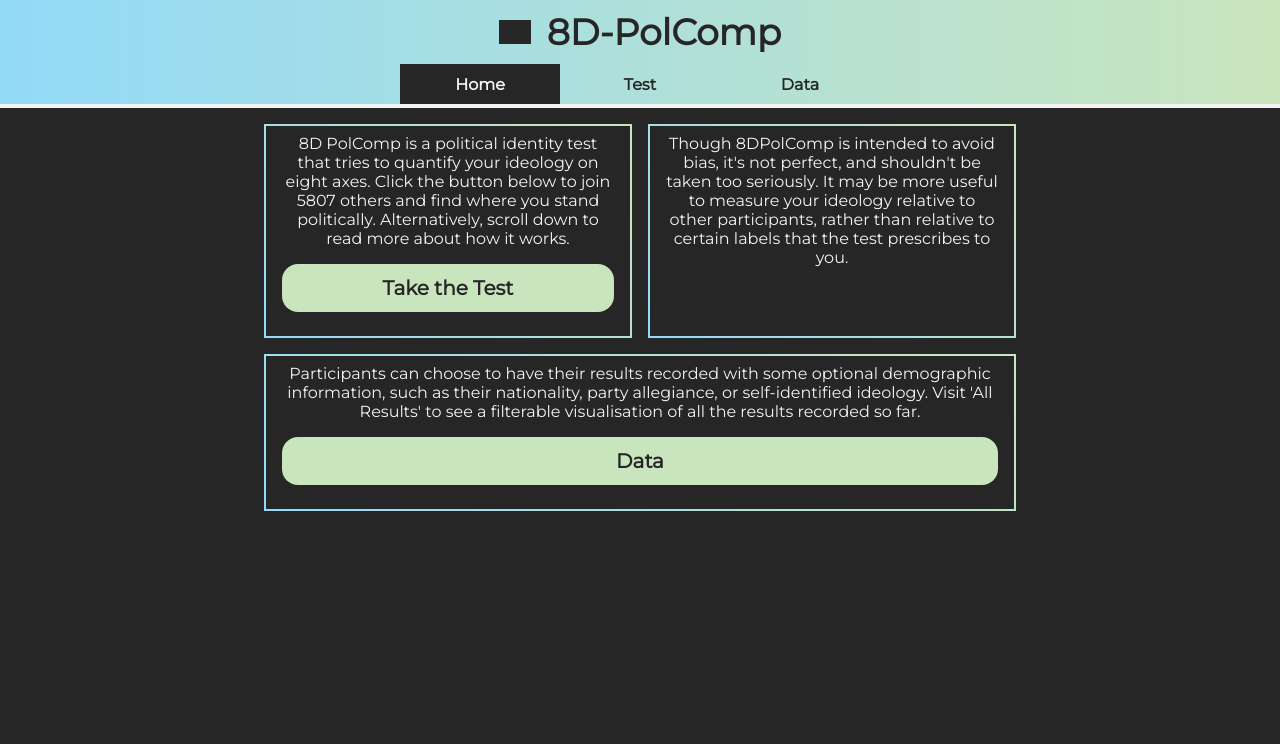
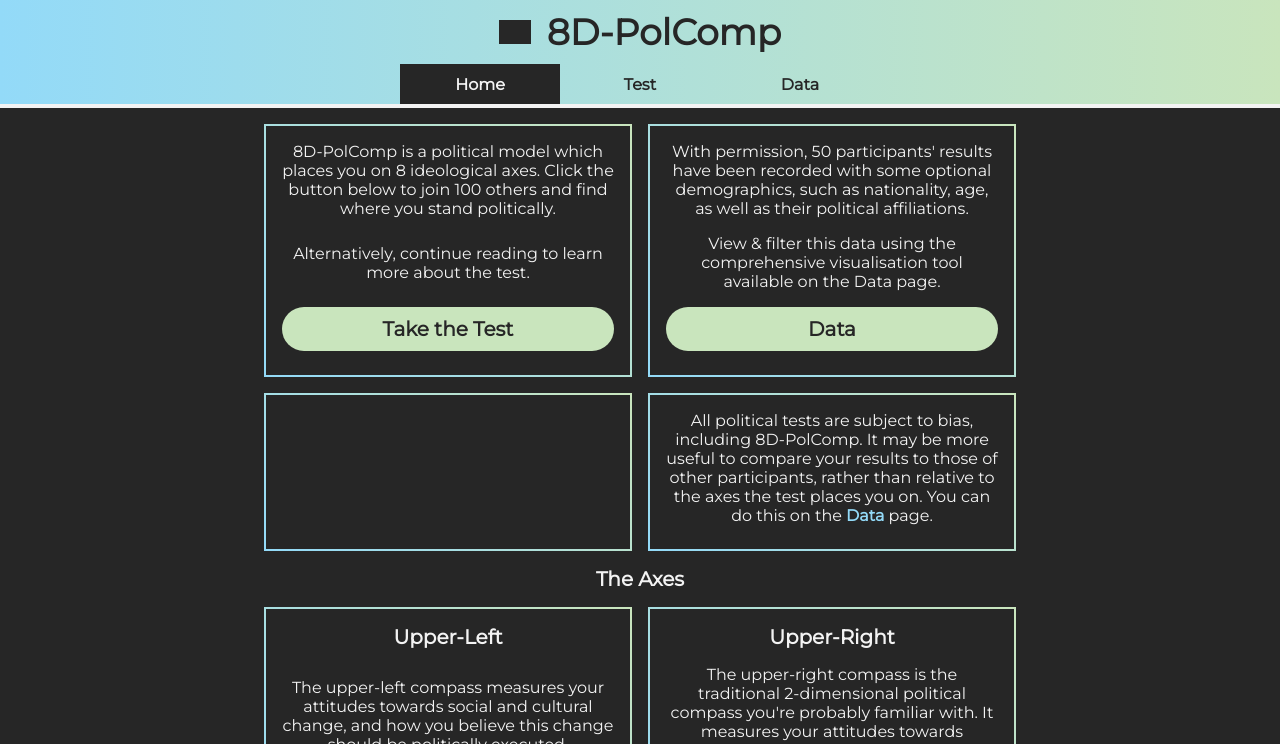
Before and after one commit to haroldini/8D-PolComp, a Flask app: page / in a window 1280 px wide. Shown: the top 744 px of the page. Run offline with Flask 2, Linux system fonts and the light colour scheme; some libraries are stand-ins or nearby versions; grey boxes are pictures that could not be loaded.

Commit message:
index page config, css templates

```diff
--- a/Dev/app/static/css/app.css
+++ b/Dev/app/static/css/app.css
@@ -10,10 +10,7 @@ button:focus, input:focus {
     outline: var(--blue) solid 2px;
     outline-offset: 4px;
 }
-a:focus {
-    text-decoration: solid underline 4px;
-    outline: none;
-}
+
 a:link {
     color: inherit;
     background-color: transparent;
@@ -26,6 +23,10 @@ a:active {
     color: inherit;
     background-color: transparent;
     text-decoration: none;
+}
+a:focus {
+    text-decoration: solid underline 4px;
+    outline: none;
 }
 
 body {
@@ -184,11 +185,31 @@ body {
     display: flex;
     align-items: center;
 }
+.wrapper {
+    display: flex;
+    align-items: stretch;
+    flex-wrap: wrap;
+    column-gap: 1rem;
+}
+.wrapped {
+    display: flex;
+    width: 100%;
+    flex-direction: column;
+    justify-content: space-between;
+}
+.wrapper .wrapped {
+    flex: 1;
+    min-width: 15rem;
+    overflow: auto;
+}
 
 .component {
+    display: flex;
+    flex-direction: column;
+    justify-content: space-between;
     margin: 0.5rem;
     padding: 1rem;
-    padding-top: 0;
+    padding-top: 0.5rem;
 
     border: 2px solid;
     border-image: linear-gradient(45deg, var(--blue), var(--green));
@@ -213,19 +234,32 @@ body {
     margin-bottom: 0.5rem;
     width: 100%;
 }
+.text-subtitle {
+    font-size: 1.25rem;
+    font-weight: 600;
+}
+.inline-link {
+    cursor: pointer;
+    color: var(--blue);
+    font-weight: 600;
+}
+.inline-link:hover {
+    text-decoration: 2px solid underline;
+}
 
 .button {
     padding: 1rem;
     width: 100%;
-    line-height: 1rem;
+    line-height: 0.75rem;
     margin-top: 0.5rem;
     margin-bottom: 0.5rem;
+    cursor: pointer;
 
     font-family: "Montserrat";
     font-size: 1.25rem;
     font-weight: 600;
 
-    border-radius: 1rem;
+    border-radius: 2rem;
     border: none;
     color: var(--black);
     background: var(--green);
--- a/Dev/app/templates/layouts/base.html
+++ b/Dev/app/templates/layouts/base.html
@@ -16,6 +16,9 @@
 
         <link href='https://fonts.googleapis.com/css?family=Open Sans' rel='stylesheet'>
         <link href='https://fonts.googleapis.com/css?family=Montserrat' rel='stylesheet'>
+
+        <script data-ad-client="ca-pub-2398051805812434" async src="https://pagead2.googlesyndication.com/pagead/js/adsbygoogle.js"></script>
+        <script src="https://www.google.com/recaptcha/api.js"></script>
     </head>
     <body class="center-content">
         <div class="header center-content">
--- a/Dev/app/templates/pages/index.html
+++ b/Dev/app/templates/pages/index.html
@@ -6,15 +6,73 @@
 {% block CONTENT %}
 <div class="components">
     <div class="component">
-        <p class="text">8D PolComp is a political identity test that tries to quantify your ideology on eight axes. Click the button below to join 5807 others and find where you stand politically. Alternatively, scroll down to read more about how it works.</p>
-        <button class="button">Take the Test</button>
+        <p class="text">8D-PolComp is a political model which places you on 8 ideological axes. Click the button below to join {{data["completed_count"]}} others and find where you stand politically.</p>
+        <p class="text">Alternatively, continue reading to learn more about the test.</p>
+        <button class="button" onclick="location.href='/test';">Take the Test</button>
     </div>
     <div class="component">
-        <p class="text">Though 8DPolComp is intended to avoid bias, it's not perfect, and shouldn't be taken too seriously. It may be more useful to measure your ideology relative to other participants, rather than relative to certain labels that the test prescribes to you.</p>
+        <p class="text">With permission, {{data["recorded_count"]}} participants' results have been recorded with some optional demographics, such as nationality, age, as well as their political affiliations.</p>
+        <p class="text">View & filter this data using the comprehensive visualisation tool available on the Data page.</p>
+        <button class="button" onclick="location.href='/data';">Data</button>
     </div>
     <div class="component">
-        <p class="text">Participants can choose to have their results recorded with some optional demographic information, such as their nationality, party allegiance, or self-identified ideology. Visit 'All Results' to see a filterable visualisation of all the results recorded so far.</p>
-        <button class="button">Data</button>
+    </div>
+    <div class="component">
+        <p class="text">All political tests are subject to bias, including 8D-PolComp. It may be more useful to compare your results to those of other participants, rather than relative to the axes the test places you on. You can do this on the <span class="inline-link"><a href="/data">Data</a></span> page.</p>
+    </div>
+</div>
+<div class="components">
+    <p class="text text-subtitle">The Axes</p>
+    <div class="component">
+        <p class="text text-subtitle">Upper-Left</p>
+        <p class="text">The upper-left compass measures your attitudes towards social and cultural change, and how you believe this change should be politically executed.</p>
+        <br>
+        <span class="inline-link"><a>Show more...</a></span>
+    </div>
+    <div class="component">
+        <p class="text text-subtitle">Upper-Right</p>
+        <p class="text">The upper-right compass is the traditional 2-dimensional political compass you're probably familiar with. It measures your attitudes towards economic policy, as well as state authority and individual liberty.</p>
+        <br>
+        <span class="inline-link"><a>Show more...</a></span>
+    </div>
+</div>
+<div class="components">
+    <div class="component">
+        <p class="text text-subtitle">Lower-Left</p>
+        <p class="text">The lower-left compass measures your attitudes towards governmental power distribution, and your nation's relationships with other nations.</p>
+        <br>
+        <span class="inline-link"><a>Show more...</a></span>
+    </div>
+    <div class="component">
+        <p class="text text-subtitle">Lower-Right</p>
+        <p class="text">The lower-right compass measures your attitudes towards science and technological advancement, and the role of religion in government.</p>
+        <br>
+        <span class="inline-link"><a>Show more...</a></span>
+    </div>
+</div>
+<div class="components">
+    <p class="text text-subtitle">Learn More</p>
+    <div class="component">
+        <p class="text">If you'd like to learn more about your views, check out the Political Compass and 8values at the links below.</p>
+        <div class="wrapper">
+            <div class="wrapped">
+                <button class="button" onclick="location.href='https://www.politicalcompass.org/';">Political Compass</button>
+            </div>
+            <div class="wrapped">
+                <button class="button" onclick="location.href='https://8values.github.io/';">8values</button>
+            </div>
+        </div>
+    </div>
+    <div class="component">
+        <p class="text">If you like 8D-PolComp, please donate to help keep the site running. You can also contact me at the link below if you have any suggestions.</p>
+        <div class="wrapper">
+            <div class="wrapped">
+                <button class="button" onclick="location.href='';">Donate</button>
+            </div>
+            <div class="wrapped">
+                <button class="button" onclick="location.href='';">Contact</button>
+            </div>
+        </div>
     </div>
 </div>
 {% endblock %}
--- a/Dev/app/views/index.py
+++ b/Dev/app/views/index.py
@@ -4,4 +4,9 @@ v = Blueprint('index', __name__)
 
 @v.route("/", methods=["POST", "GET"])
 def index():
-    return render_template("pages/index.html")
+    data = {
+        "completed_count": 100,
+        "started_count": 200,
+        "recorded_count": 50,
+    }
+    return render_template("pages/index.html", data=data)
```
